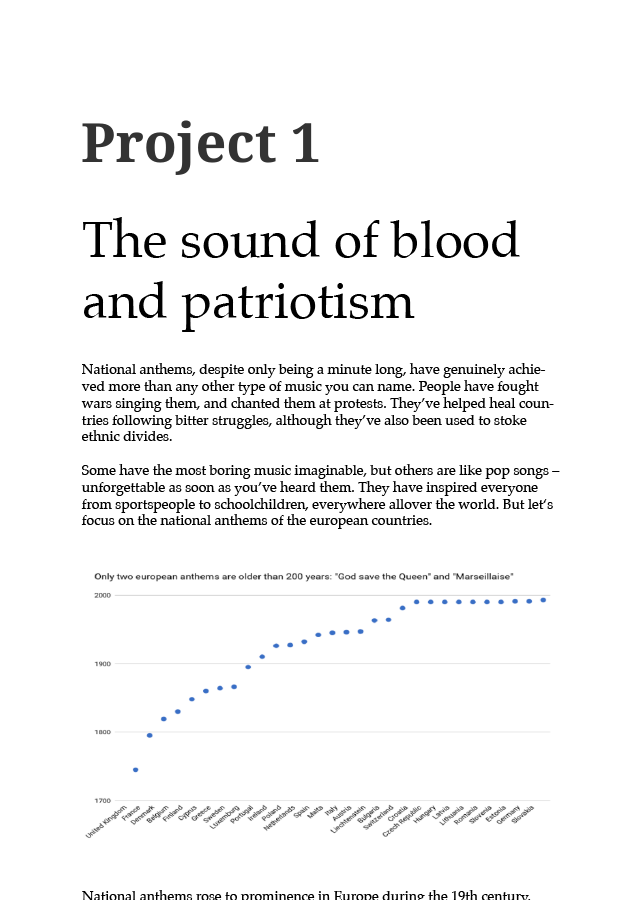
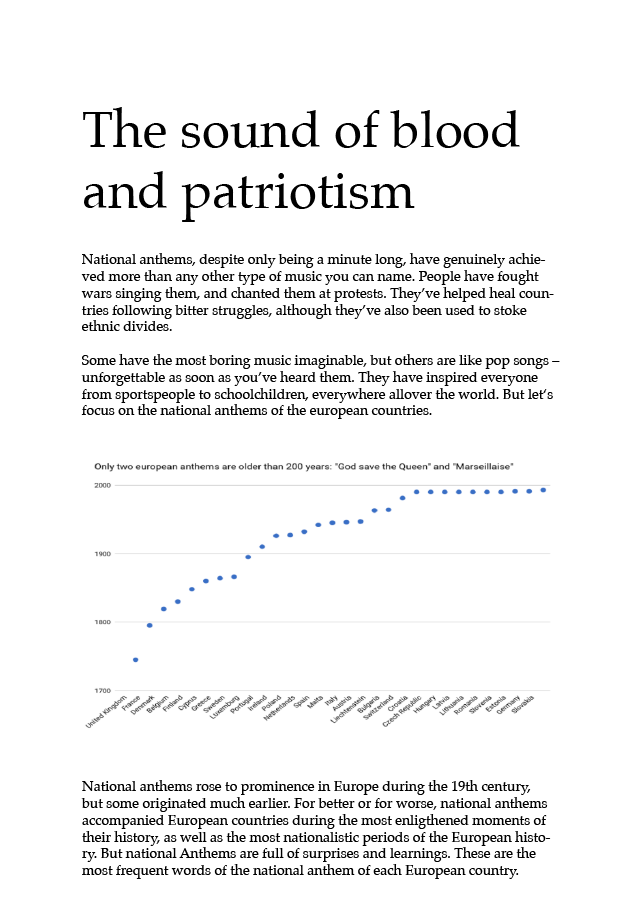
Before and after one commit to peterjost/studio-projects, a Jekyll site: the page built from docs/nationalanthems/index.md, in a window 1280 px wide and 900 px high. Shown: the whole window, without its empty margins (184-824 px from the left). Built offline with Jekyll 4.4.1, drawn with Linux system fonts in a browser that asks for light colours.

Commit message:
project1

```diff
--- a/docs/nationalanthems/index.md
+++ b/docs/nationalanthems/index.md
@@ -5,6 +5,5 @@ layout: project
 
 ---
 
-# Project 1
 
 ![](national_anthem.png)
```
